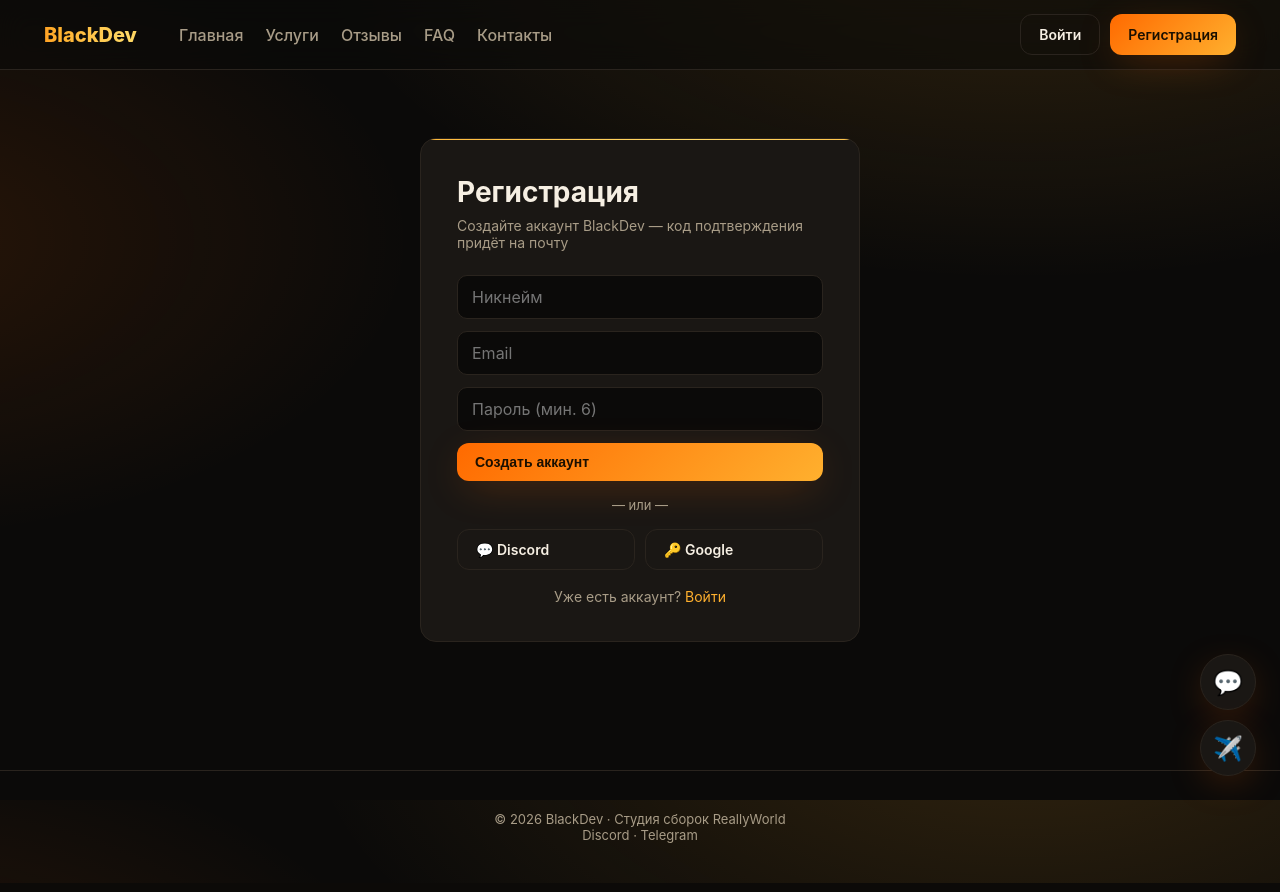
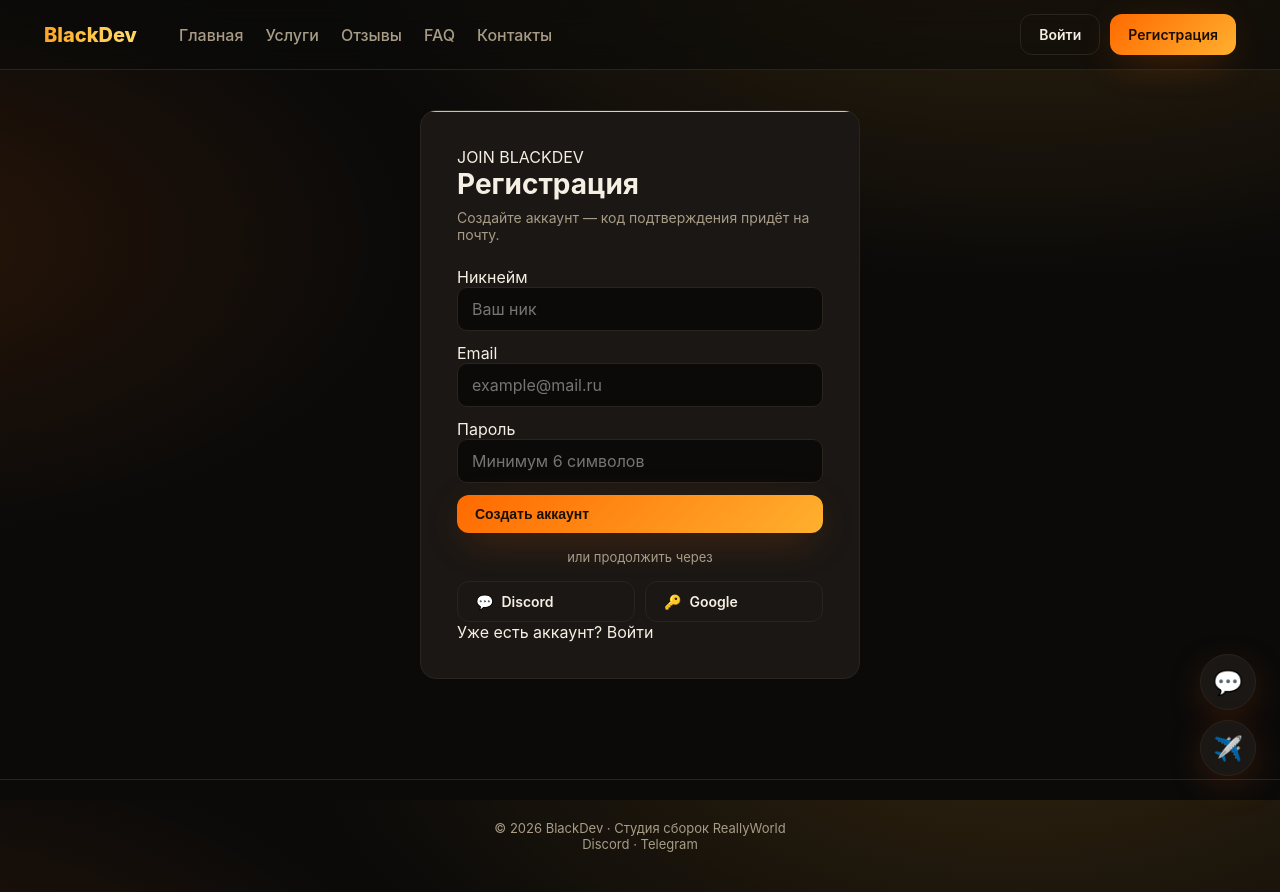
Before and after one commit to artem124632/blacktest1, a Flask app: page /register in a window 1280 px wide. Run offline with Flask 3, Linux system fonts and the light colour scheme; data comes from the database, SQL or seed files in the repository.

Commit message:
Update register.html

```diff
--- a/templates/auth/register.html
+++ b/templates/auth/register.html
@@ -1,17 +1,39 @@
 {% extends 'base.html' %}{% block content %}
-<div class="auth-wrap"><div class="auth-card">
-  <h1>Регистрация</h1><p class="sub">Создайте аккаунт BlackDev — код подтверждения придёт на почту</p>
-  <form method="post">
-    <input class="input" name="username" placeholder="Никнейм" required>
-    <input class="input" name="email" type="email" placeholder="Email" required>
-    <input class="input" name="password" type="password" placeholder="Пароль (мин. 6)" required>
-    <button class="btn primary" type="submit">Создать аккаунт</button>
-  </form>
-  <div class="or">— или —</div>
-  <div class="social">
-    <a class="btn" href="{{ url_for('auth_discord') }}">💬 Discord</a>
-    <a class="btn" href="{{ url_for('auth_google') }}">🔑 Google</a>
+<div class="auth-wrap auth-page-register">
+  <div class="auth-card auth-card-pro">
+    <div class="auth-glow"></div>
+    <div class="auth-head">
+      <span class="auth-kicker">JOIN BLACKDEV</span>
+      <h1>Регистрация</h1>
+      <p class="sub">Создайте аккаунт — код подтверждения придёт на почту.</p>
+    </div>
+
+    <form method="post" class="auth-form">
+      <label class="field">
+        <span>Никнейм</span>
+        <input class="input" name="username" autocomplete="username" placeholder="Ваш ник" required>
+      </label>
+      <label class="field">
+        <span>Email</span>
+        <input class="input" name="email" type="email" autocomplete="email" placeholder="example@mail.ru" required>
+      </label>
+      <label class="field">
+        <span>Пароль</span>
+        <input class="input" name="password" type="password" autocomplete="new-password" placeholder="Минимум 6 символов" required>
+      </label>
+      <button class="btn primary auth-submit" type="submit">Создать аккаунт</button>
+    </form>
+
+    <div class="or"><span>или продолжить через</span></div>
+    <div class="social social-pro">
+      <a class="btn social-btn discord" href="{{ url_for('auth_discord') }}"><span>💬</span> Discord</a>
+      <a class="btn social-btn google" href="{{ url_for('auth_google') }}"><span>🔑</span> Google</a>
+    </div>
+
+    <div class="auth-switch">
+      <span>Уже есть аккаунт?</span>
+      <a href="{{ url_for('login') }}">Войти</a>
+    </div>
   </div>
-  <div class="foot">Уже есть аккаунт? <a href="{{ url_for('login') }}" style="color:var(--accent)">Войти</a></div>
-</div></div>
+</div>
 {% endblock %}
```
